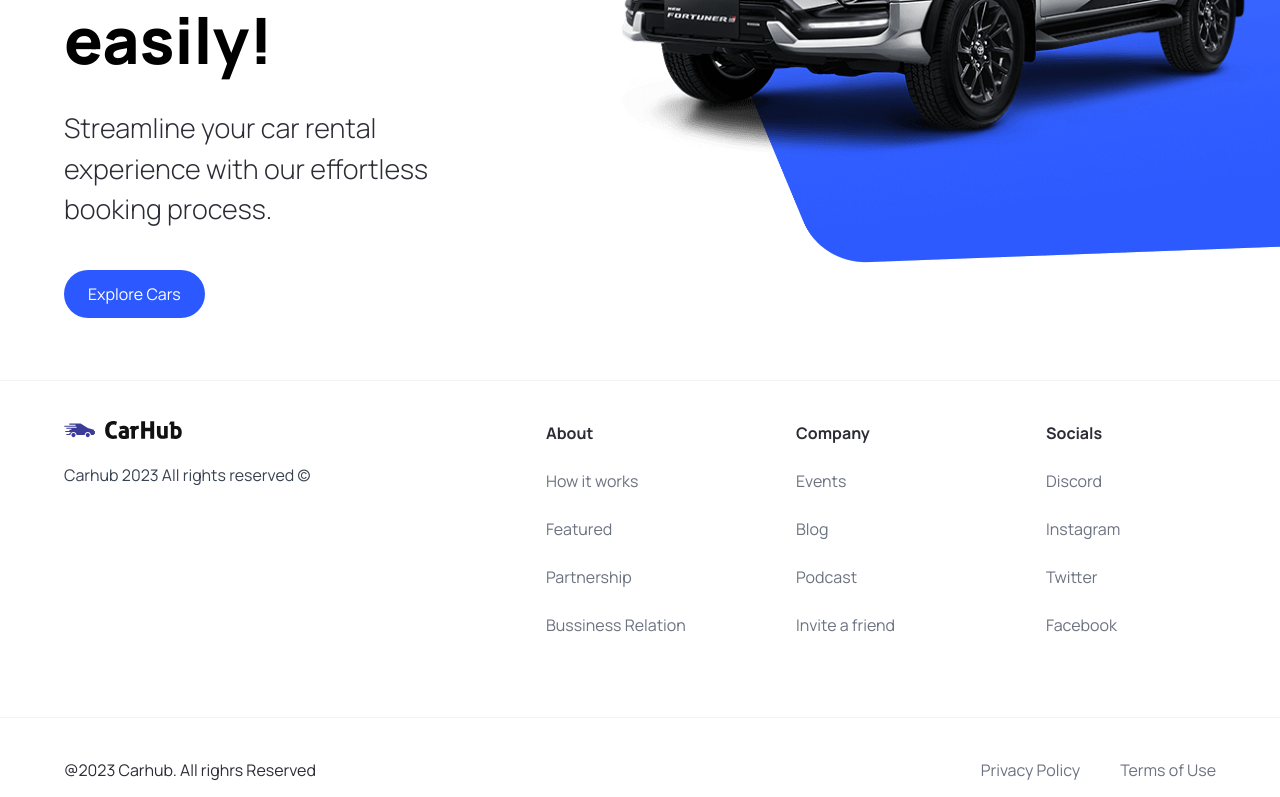
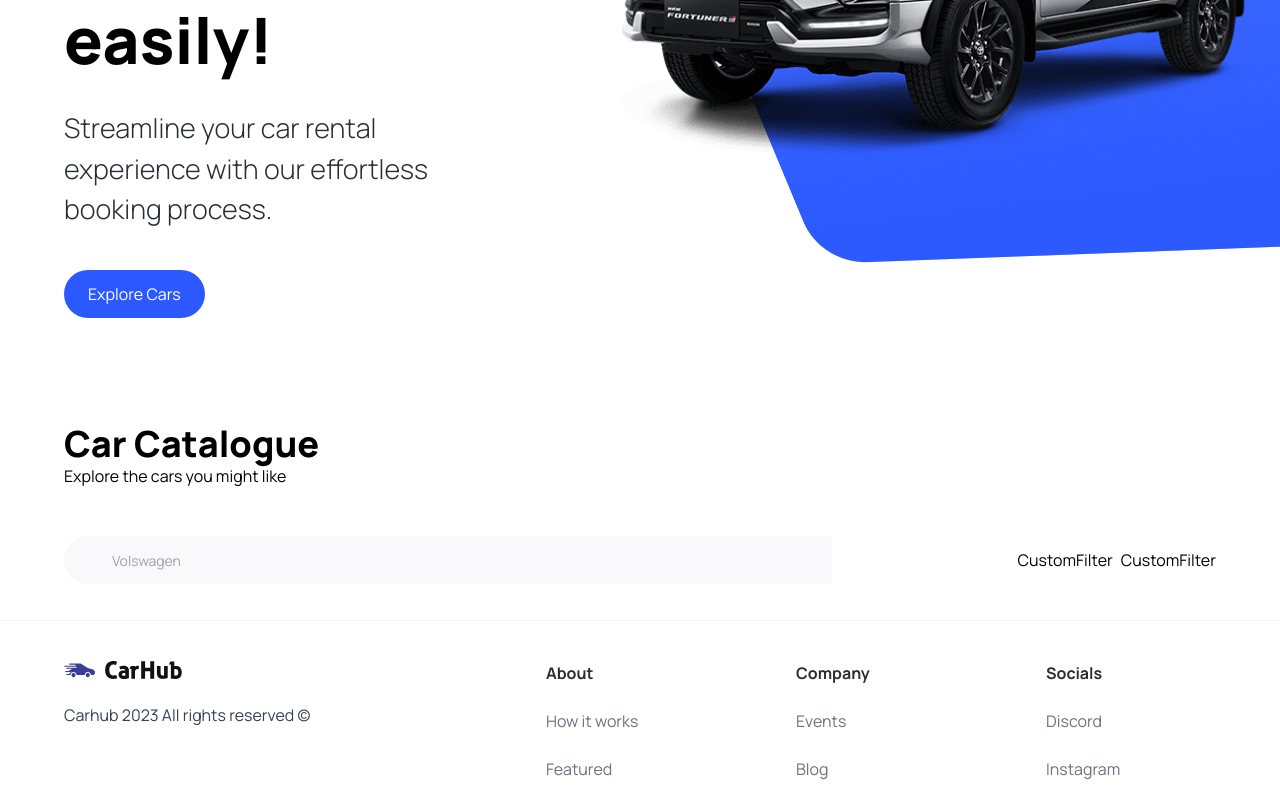
Before and after one commit to joemar-ceneza/car-showcase, a Next.js app: page / in a window 1280 px wide. Shown: the part 440-1237 px from the top of the page. Built offline with nearby package versions, Linux system fonts and the light colour scheme.

Commit message:
adding SearchBar and CustomFilter

```diff
--- a/app/page.tsx
+++ b/app/page.tsx
@@ -1,11 +1,21 @@
 import Image from "next/image";
-import { Hero } from "@/components";
+import { Hero, SearchBar, CustomFilter } from "@/components";
 
 export default function Home() {
   return (
     <main className="overflow-hidden">
       <Hero />
-      <div></div>
+      <div className="max-width mt-12 padding-x padding-y" id="discover">
+        <h1 className="text-4xl font-extrabold">Car Catalogue</h1>
+        <p>Explore the cars you might like</p>
+        <div className="home__filters">
+          <SearchBar />
+          <div className="home__filter-container">
+            <CustomFilter />
+            <CustomFilter />
+          </div>
+        </div>
+      </div>
     </main>
   );
 }
```
